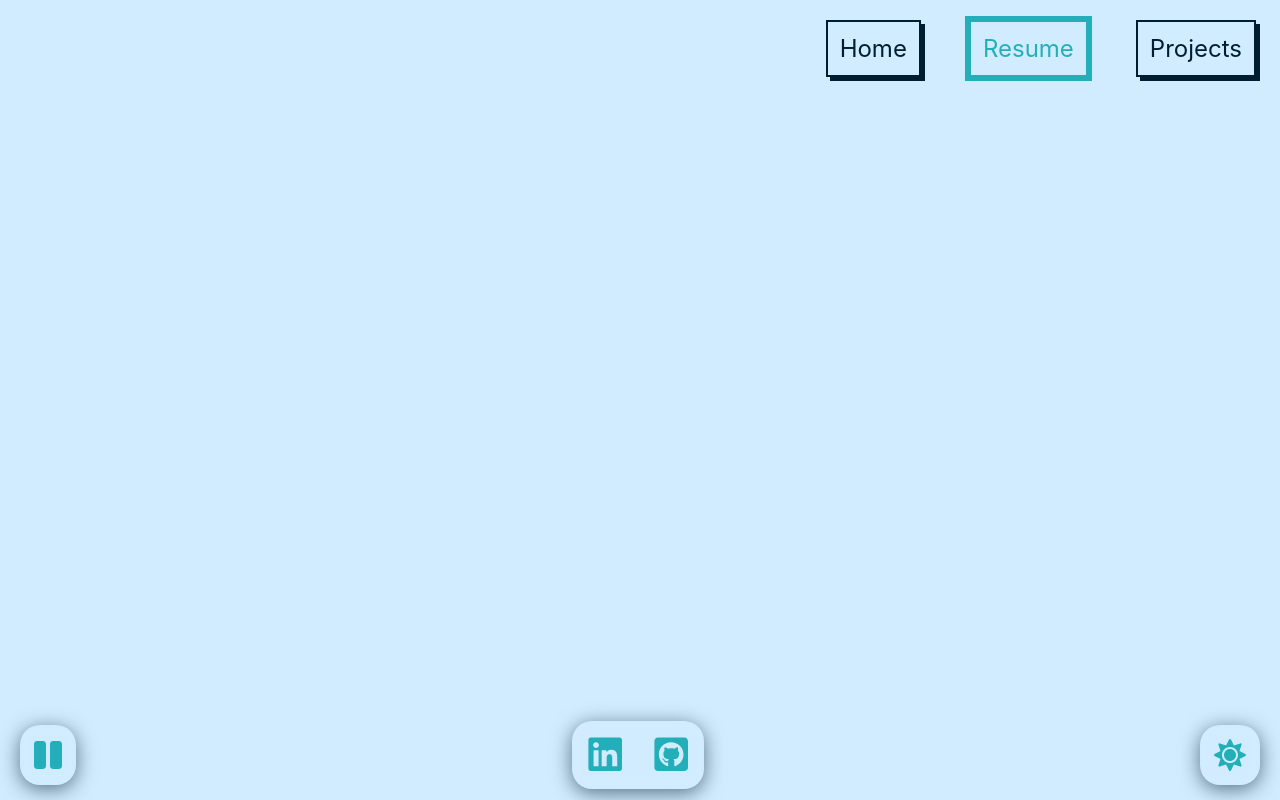
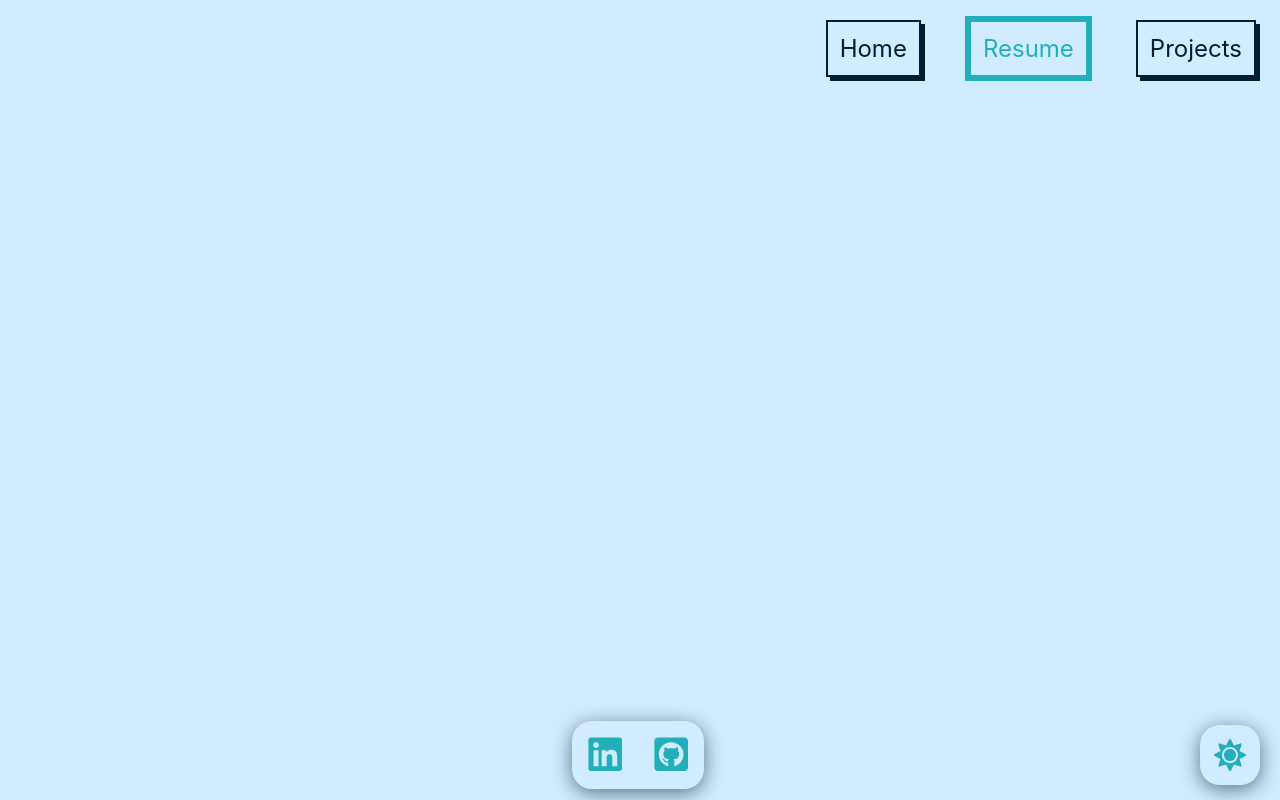
Before and after one commit to namfal/portfolio, a Vue app: page /resume in a window 1280 px wide. Built offline with nearby package versions, Linux system fonts and the light colour scheme.

Commit message:
hide the animation toggle on other routes

```diff
--- a/src/components/Footer.vue
+++ b/src/components/Footer.vue
@@ -1,6 +1,6 @@
 <template>
 	<footer>
-		<div class="controls-container" @click="$emit('toggle-animation')">
+		<div :class="[{'invisible': $route.name !== 'Home'}, 'controls-container']" @click="$emit('toggle-animation')">
 			<button v-if="animationPaused">
 				<font-awesome-icon  :icon="['fas', 'play']" class="icon"></font-awesome-icon>
 			</button>
@@ -53,6 +53,10 @@ export default {
 		backdrop-filter: blur(4px);
 	}
 
+	.controls-container.invisible {
+		visibility: hidden;
+	}
+
 	.controls-container button {
 		background-color: transparent;
 
```
